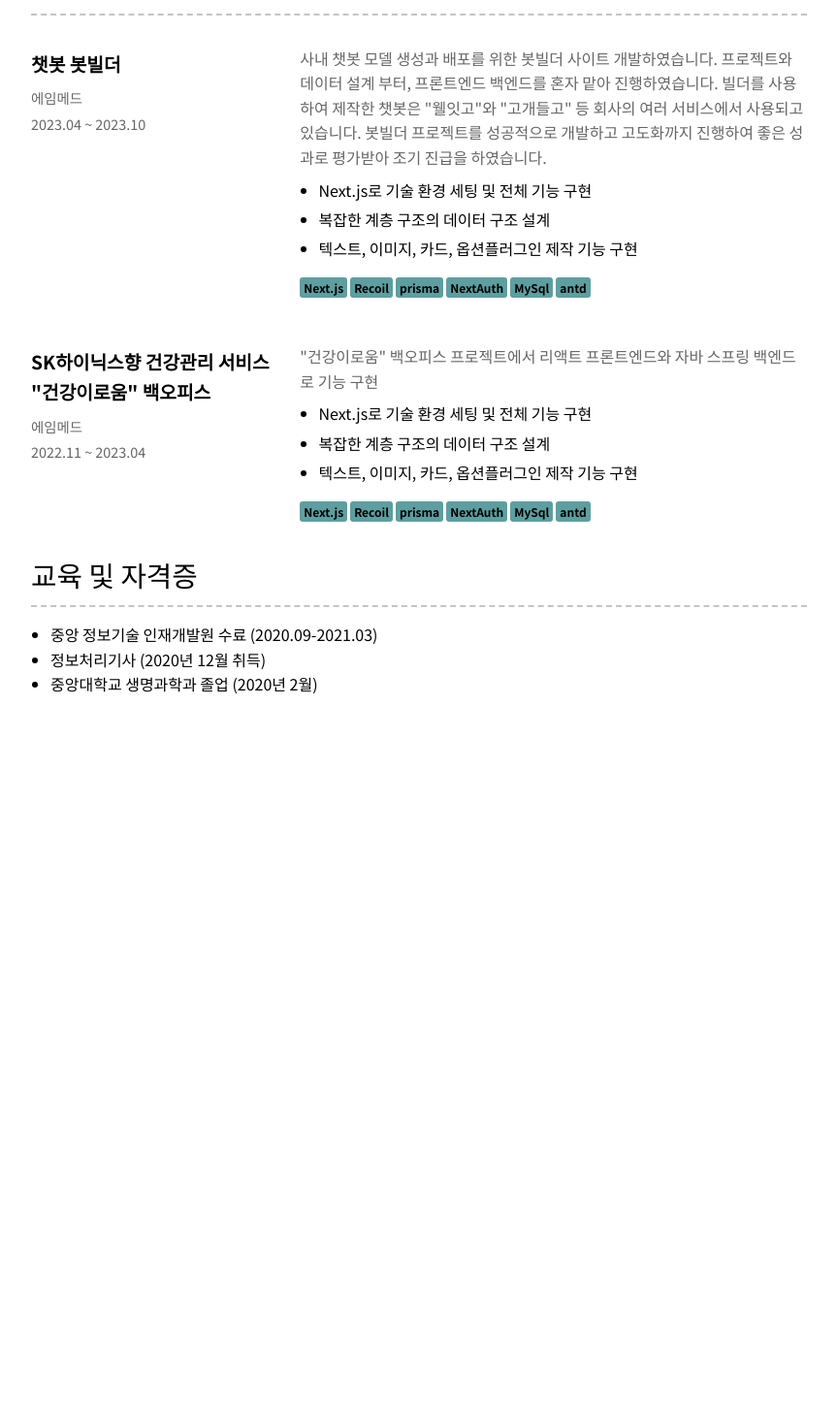
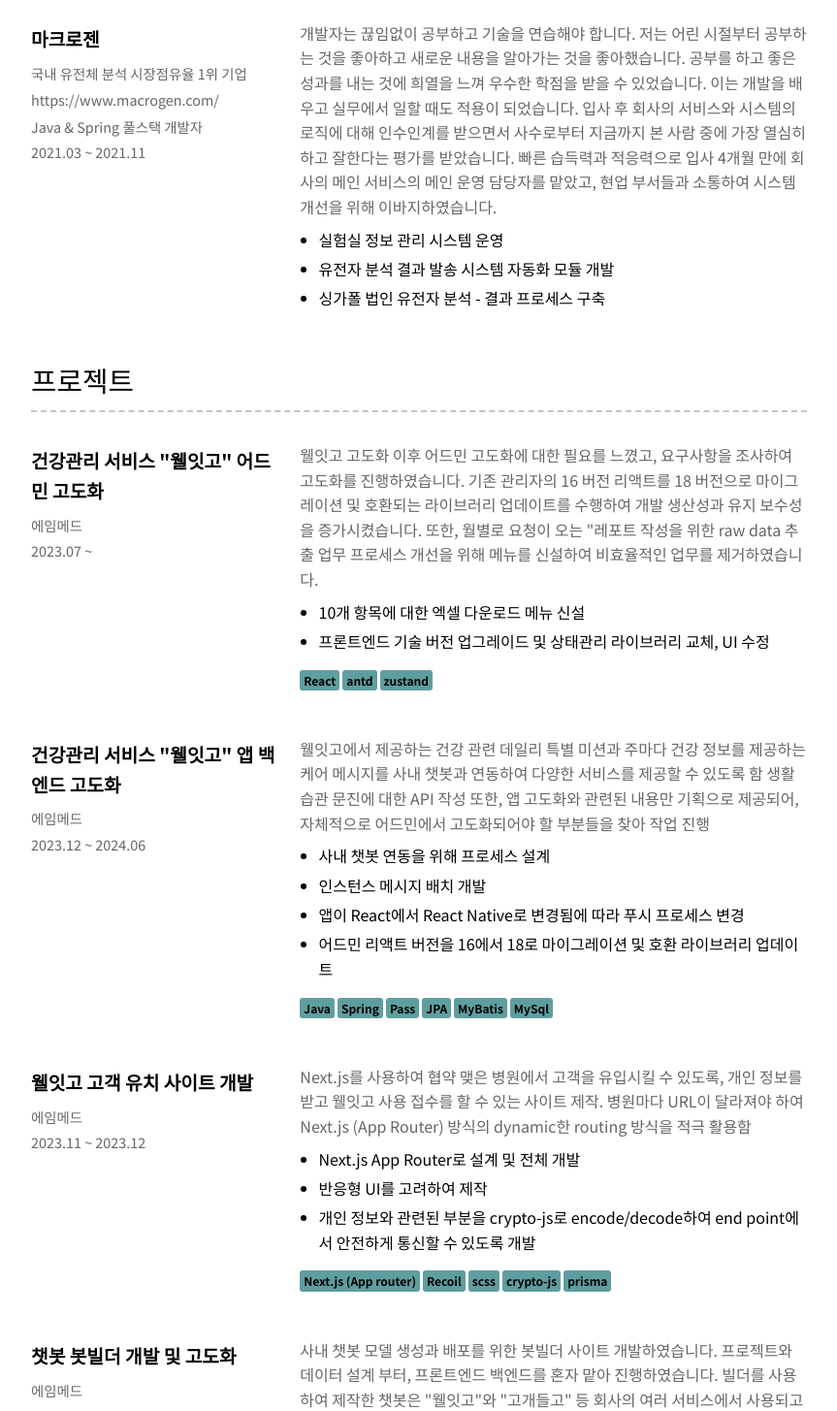
Before and after one commit to chaeyoo/chaeyoo.github.io, a React (Create React App) app: page / in a window 1280 px wide. Shown: the part 1275-2730 px from the top of the page at 97% size, without its empty margins (208-1071 px from the left). Before the commit the page ends 2054 px from the top, so only its background shows below. Built offline with nearby package versions, Linux system fonts and the light colour scheme.

Commit message:
[FEAT] Project, experience 등록

```diff
--- a/src/components/resume/Experience.jsx
+++ b/src/components/resume/Experience.jsx
@@ -9,12 +9,22 @@ export default function Experience() {
 					<div className="experience-item">
 						<div className="company-info">
 							<h3>에임메드</h3>
+							<p className="highlight">280개 기업에 B2B 헬스 케어 서비스 제공</p>
 							<a href="https://www.aimmed.co.kr/">https://www.aimmed.co.kr/</a>
 							<p>주임연구원</p>
 							<p>2022.03 ~ 현재</p>
 						</div>
 						<div className="job-description">
-							<p className="highlight">280개 기업에 B2B 헬스 케어 서비스 제공</p>
+							<p className="highlight">에임메드는 B2B 대상 임직원 건강 관리 서비스, 시니어, 멘탈 케어 분야에서
+								정말 다양한 서비스를 제공하고 있습니다. 서비스의 개수가 많아 한 명의 개발자가 여러 개의 서비스를
+								담당해야 합니다. 프론트엔드, 백엔드, 인프라 관련된 업무까지 진행을 하고 있습니다.
+								개발이 끝난 프로젝트는 누적으로 운영을 하게 됩니다. 새 프로젝트를 진행할 때에는 최신 기술을 사용하여
+								개발하는 것을 추구하고 있습니다. 새로운 내용에 대한 학습과 프로젝트와 운영을 동시에 해야 하는 상황에서는
+								빠르고 정확하게 개발을 하는 것이 중요합니다. 에임메드에서 개발과 운영을 하면서 큰 이슈없이 업무를 하였고,
+								챗봇 봇빌더 프로젝트 부터는 설계부터 개발까지 전담하였습니다. 좋은 결과로 조기 진급을 하였습니다.
+								팀에서는 최신 기술로 프로젝트를 진행하고 발표하여 팀 개발 문화 발전에 기여하였습니다.
+
+							</p>
 							<div className="tag-red">조기진급</div>
 							<ul>
 								<li>직무스트레스 보고서 자동화 시스템 프론트엔드 개발</li>
@@ -28,12 +38,14 @@ export default function Experience() {
 									어드민 고도화
 								</li>
 								<li>고객 유치 사이트 개발</li>
+
 							</ul>
 						</div>
 					</div>
 					<div className="experience-item">
 						<div className="company-info">
 							<h3>마크로젠</h3>
+							<p className="highlight">국내 유전체 분석 시장점유율 1위 기업</p>
 							<a href="https://www.macrogen.com/ko/main/">
 								https://www.macrogen.com/
 							</a>
@@ -41,7 +53,13 @@ export default function Experience() {
 							<p>2021.03 ~ 2021.11</p>
 						</div>
 						<div className="job-description">
-							<p className="highlight">국내 유전체 분석 시장점유율 1위 기업</p>
+							<p className="highlight">개발자는 끊임없이 공부하고 기술을 연습해야 합니다.
+								저는 어린 시절부터 공부하는 것을 좋아하고 새로운 내용을 알아가는 것을 좋아했습니다.
+								공부를 하고 좋은 성과를 내는 것에 희열을 느껴 우수한 학점을 받을 수 있었습니다.
+								이는 개발을 배우고 실무에서 일할 때도 적용이 되었습니다. 입사 후 회사의 서비스와 시스템의 로직에
+								 대해 인수인계를 받으면서 사수로부터 지금까지 본 사람 중에 가장 열심히 하고 잘한다는 평가를
+								 받았습니다. 빠른 습득력과 적응력으로 입사 4개월 만에 회사의 메인 서비스의 메인 운영 담당자를
+								  맡았고, 현업 부서들과 소통하여 시스템 개선을 위해 이바지하였습니다.</p>
 							<ul>
 								<li>실험실 정보 관리 시스템 운영</li>
 								<li>유전자 분석 결과 발송 시스템 자동화 모듈 개발</li>
--- a/src/components/resume/Projects.jsx
+++ b/src/components/resume/Projects.jsx
@@ -5,12 +5,90 @@ export default function Projects() {
 		<Section
 			title="프로젝트"
 			nodes={
+
 				<>
 					<div className="experience-item">
 						<div className="company-info">
-							<h3>챗봇 봇빌더</h3>
+							<h3>건강관리 서비스 "웰잇고" 어드민 고도화</h3>
 							<p>에임메드</p>
-							<p>2023.04 ~ 2023.10</p>
+							<p>2023.07 ~</p>
+						</div>
+						<div className="job-description">
+							<p className="highlight">
+								웰잇고 고도화 이후 어드민 고도화에 대한 필요를 느꼈고, 요구사항을 조사하여 고도화를 진행하였습니다.
+								기존 관리자의 16 버전 리액트를 18 버전으로 마이그레이션 및 호환되는 라이브러리 업데이트를 수행하여
+								개발 생산성과 유지 보수성을 증가시켰습니다. 또한, 월별로 요청이 오는 "레포트 작성을 위한 raw data 추출 업무
+								프로세스 개선을 위해 메뉴를 신설하여 비효율적인 업무를 제거하였습니다.
+							</p>
+							<ul>
+								<li>10개 항목에 대한 엑셀 다운로드 메뉴 신설</li>
+								<li>프론트엔드 기술 버전 업그레이드 및 상태관리 라이브러리 교체, UI 수정</li>
+							</ul>
+							<div className="tech-list">
+								{"React, antd, zustand".split(", ").map((v, i) => (
+									<div key={i} className="tech-item">{v}</div>
+								))}
+							</div>
+						</div>
+					</div>
+					<div className="experience-item">
+						<div className="company-info">
+							<h3>건강관리 서비스 "웰잇고" 앱 백엔드 고도화</h3>
+							<p>에임메드</p>
+							<p>2023.12 ~ 2024.06</p>
+						</div>
+						<div className="job-description">
+							<p className="highlight">
+								웰잇고에서 제공하는 건강 관련 데일리 특별 미션과 주마다 건강 정보를
+								제공하는 케어 메시지를 사내 챗봇과 연동하여 다양한 서비스를 제공할 수 있도록 함
+								생활습관 문진에 대한 API 작성
+								또한, 앱 고도화와 관련된 내용만 기획으로 제공되어, 자체적으로 어드민에서 고도화되어야 할
+								부분들을 찾아 작업 진행
+							</p>
+							<ul>
+								<li>사내 챗봇 연동을 위해 프로세스 설계</li>
+								<li>인스턴스 메시지 배치 개발</li>
+								<li>앱이 React에서 React Native로 변경됨에 따라 푸시 프로세스 변경</li>
+								<li>어드민 리액트 버전을 16에서 18로 마이그레이션 및 호환 라이브러리 업데이트</li>
+							</ul>
+							<div className="tech-list">
+								{"Java, Spring, Pass, JPA, MyBatis, MySql".split(", ").map((v, i) => (
+									<div key={i} className="tech-item">{v}</div>
+								))}
+							</div>
+						</div>
+					</div>
+					<div className="experience-item">
+						<div className="company-info">
+							<h3>웰잇고 고객 유치 사이트 개발</h3>
+							<p>에임메드</p>
+							<p>2023.11 ~ 2023.12</p>
+						</div>
+						<div className="job-description">
+							<p className="highlight">
+								Next.js를 사용하여 협약 맺은 병원에서 고객을 유입시킬 수 있도록,
+								개인 정보를 받고 웰잇고 사용 접수를 할 수 있는 사이트 제작. 병원마다 URL이 달라져야 하여
+								Next.js (App Router) 방식의 dynamic한 routing 방식을 적극 활용함
+							</p>
+							<ul>
+								<li>Next.js App Router로 설계 및 전체 개발</li>
+								<li>반응형 UI를 고려하여 제작</li>
+								<li>개인 정보와 관련된 부분을 crypto-js로 encode/decode하여 end point에서 안전하게
+									통신할 수 있도록 개발
+								</li>
+							</ul>
+							<div className="tech-list">
+								{"Next.js (App router), Recoil, scss, crypto-js, prisma".split(", ").map((v, i) => (
+									<div key={i} className="tech-item">{v}</div>
+								))}
+							</div>
+						</div>
+					</div>
+					<div className="experience-item">
+						<div className="company-info">
+							<h3>챗봇 봇빌더 개발 및 고도화</h3>
+							<p>에임메드</p>
+							<p>2023.02 ~ 2023.10</p>
 						</div>
 						<div className="job-description">
 							<p className="highlight">
@@ -25,7 +103,7 @@ export default function Projects() {
 								<li>텍스트, 이미지, 카드, 옵션플러그인 제작 기능 구현</li>
 							</ul>
 							<div className="tech-list">
-								{"Next.js, Recoil, prisma, NextAuth, MySql, antd".split(", ").map((v, i) => (
+								{"Next.js (Page router), Recoil, prisma, NextAuth, MySql, antd".split(", ").map((v, i) => (
 									<div key={i} className="tech-item">{v}</div>
 								))}
 							</div>
@@ -33,21 +111,109 @@ export default function Projects() {
 					</div>
 					<div className="experience-item">
 						<div className="company-info">
-							<h3>SK하이닉스향 건강관리 서비스 "건강이로움" 백오피스</h3>
+							<h3>SK하이닉스향 건강관리 서비스 "건강이로움" 백오피스 개발</h3>
 							<p>에임메드</p>
-							<p>2022.11 ~ 2023.04</p>
+							<p>2022.11 ~ 2023.02</p>
 						</div>
 						<div className="job-description">
 							<p className="highlight">
 								"건강이로움" 백오피스 프로젝트에서 리액트 프론트엔드와 자바 스프링 백엔드로 기능 구현
 							</p>
 							<ul>
-								<li>Next.js로 기술 환경 세팅 및 전체 기능 구현</li>
-								<li>복잡한 계층 구조의 데이터 구조 설계</li>
-								<li>텍스트, 이미지, 카드, 옵션플러그인 제작 기능 구현</li>
+								<li>권한관리, 로그인 등 다양한 기능 개발</li>
+								<li>프론트엔드 개발 시 공통 컴포넌트 제작하여 개발 생산성 향상</li>
+								<li>빠른 개발속도로 wbs 일정 사전 완료 및 테스트에 시간 할애</li>
 							</ul>
 							<div className="tech-list">
-								{"Next.js, Recoil, prisma, NextAuth, MySql, antd".split(", ").map((v, i) => (
+								{"React, React-query, scss, antd".split(", ").map((v, i) => (
+									<div key={i} className="tech-item">{v}</div>
+								))}
+							</div>
+						</div>
+					</div>
+					<div className="experience-item">
+						<div className="company-info">
+							<h3>직무스트레스 보고서 사이트 개발 및 고도화</h3>
+							<p>에임메드</p>
+							<p>2022.04 ~ 2022.10</p>
+						</div>
+						<div className="job-description">
+							<p className="highlight">
+								직무 스트레스 검사 결과에 대한 분석을 하여 차트와 표가 포함된 보고서를 자동으로 생성해주는 사이트
+							</p>
+							<ul>
+								<li>React를 사용하여 프론트엔드 개발</li>
+								<li>직무스트레스 성별 및 요인별 결과, 직무스트레스 검사 문항별 분석 등 9가지 항목에 대한
+									차트, 표, 코멘트를 자동으로 생성하고 PDF 파일로 저장하는 기능 구현</li>
+							</ul>
+							<div className="tech-list">
+								{"React, MUI".split(", ").map((v, i) => (
+									<div key={i} className="tech-item">{v}</div>
+								))}
+							</div>
+						</div>
+					</div>
+
+					<div className="experience-item">
+						<div className="company-info">
+							<h3>싱가폴, 유럽 법인 유전자 분석 결과 Raw 파일 서버 업로드 분석 및 결과 발송 프로세스 구축</h3>
+							<p>마크로젠</p>
+							<p>2021.09 ~ 2021.11</p>
+						</div>
+						<div className="job-description">
+							<p className="highlight">
+								기존에는 본사에서 싱가폴과 유럽 법인의 결과 파일을 받아 결과 발송까지 진행하였지만, 관리 체계 분리 필요로 작업 진행
+							</p>
+							<ul>
+								<li>Team viewer로 원격 접근하여 작업 진행</li>
+								<li>서버 모듈 및 폴더 세팅</li>
+							</ul>
+							<div className="tech-list">
+								{"JAVA, Spring framework, JSP, MyBatis, Javascript, jquery, Ajax, HTML, CSS, Oracle".split(", ").map((v, i) => (
+									<div key={i} className="tech-item">{v}</div>
+								))}
+							</div>
+						</div>
+					</div>
+					<div className="experience-item">
+						<div className="company-info">
+							<h3>실험실 정보관리 시스템 CES 서비스 운영 메인 담당</h3>
+							<p>마크로젠</p>
+							<p>2021.06 ~ 2021.08</p>
+						</div>
+						<div className="job-description">
+							<p className="highlight">
+								시스템을 사용하는 현업 부서의 요구사항에 따른 시스템 기능 개발, 테스트, 반영
+							</p>
+							<ul>
+								<li>시스템의 주문-공정-결과 프로세스 관리, 유지 보수</li>
+								<li>시스템 관련 문의 사항 확인, 에러 발생 시 지원</li>
+								<li>서버 자동화 모듈 관리 (결과 보정 프로세스 모듈, 결과 분석 모듈, 보고서 생성 모듈, 결과 메일 발송 모듈)</li>
+								<li>시스템 기능과 프로세스의 정의와 이력 관리를 위한 산출물 작성</li>
+							</ul>
+							<div className="tech-list">
+								{"JAVA, Spring framework, JSP, MyBatis, Javascript, jquery, Ajax, HTML, CSS, Oracle".split(", ").map((v, i) => (
+									<div key={i} className="tech-item">{v}</div>
+								))}
+							</div>
+						</div>
+					</div>
+					<div className="experience-item">
+						<div className="company-info">
+							<h3>실험실 정보관리 시스템 자동결과발송 관리 페이지 신설</h3>
+							<p>마크로젠</p>
+							<p>2021.04 ~ 2021.05</p>
+						</div>
+						<div className="job-description">
+							<p className="highlight">
+								유전자 분석 결과 메일의 자동 발송 여부에 대한 내용을 국가별, 일자/시간별, 계정별로 관리할 수 있는 페이지를 제작하였습니다.
+							</p>
+							<ul>
+								<li>관련 테이블 설계</li>
+								<li>Java 모듈 수정</li>
+							</ul>
+							<div className="tech-list">
+								{"JAVA, Spring framework, JSP, MyBatis, Javascript, jquery, Ajax, HTML, CSS, Oracle".split(", ").map((v, i) => (
 									<div key={i} className="tech-item">{v}</div>
 								))}
 							</div>
```
